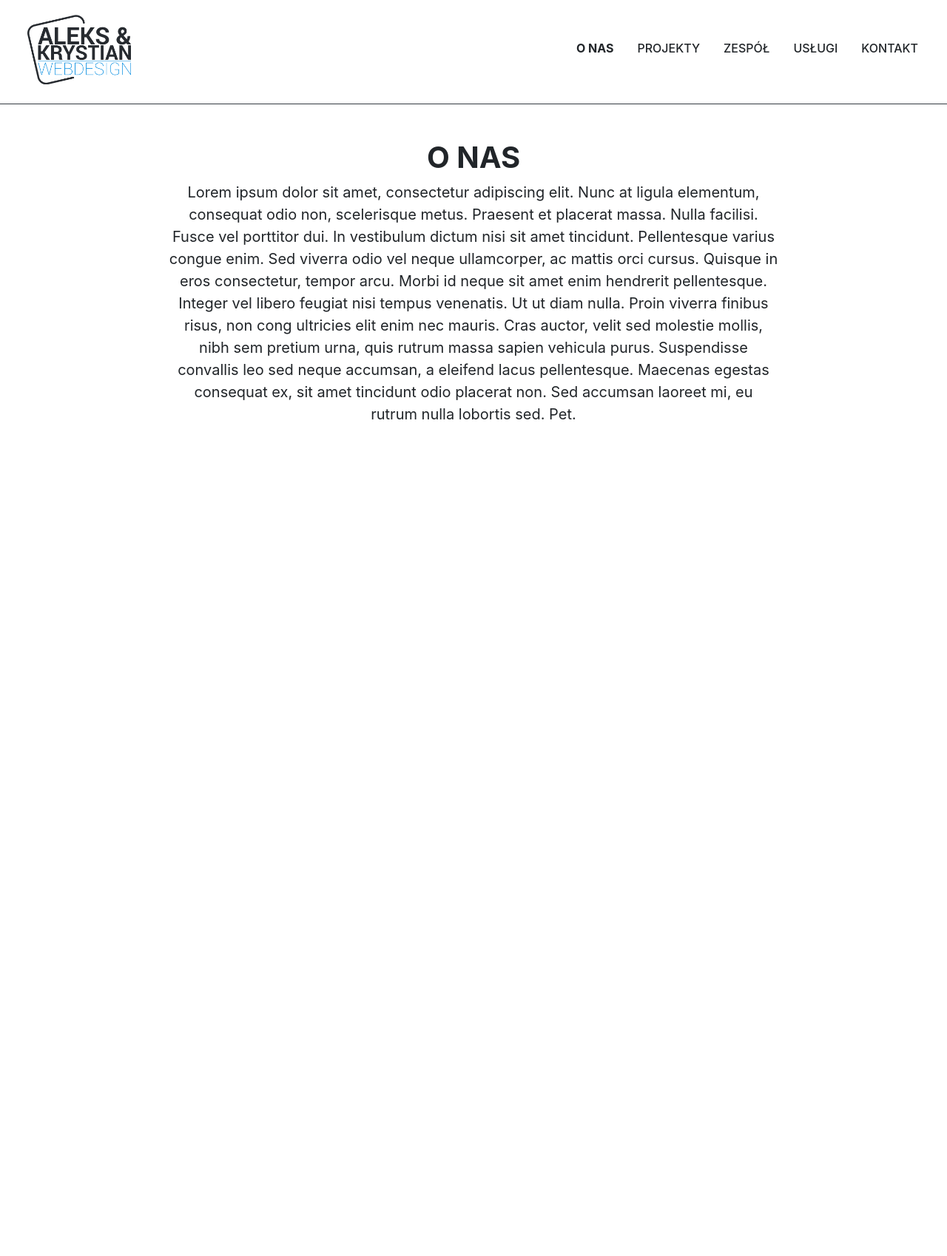
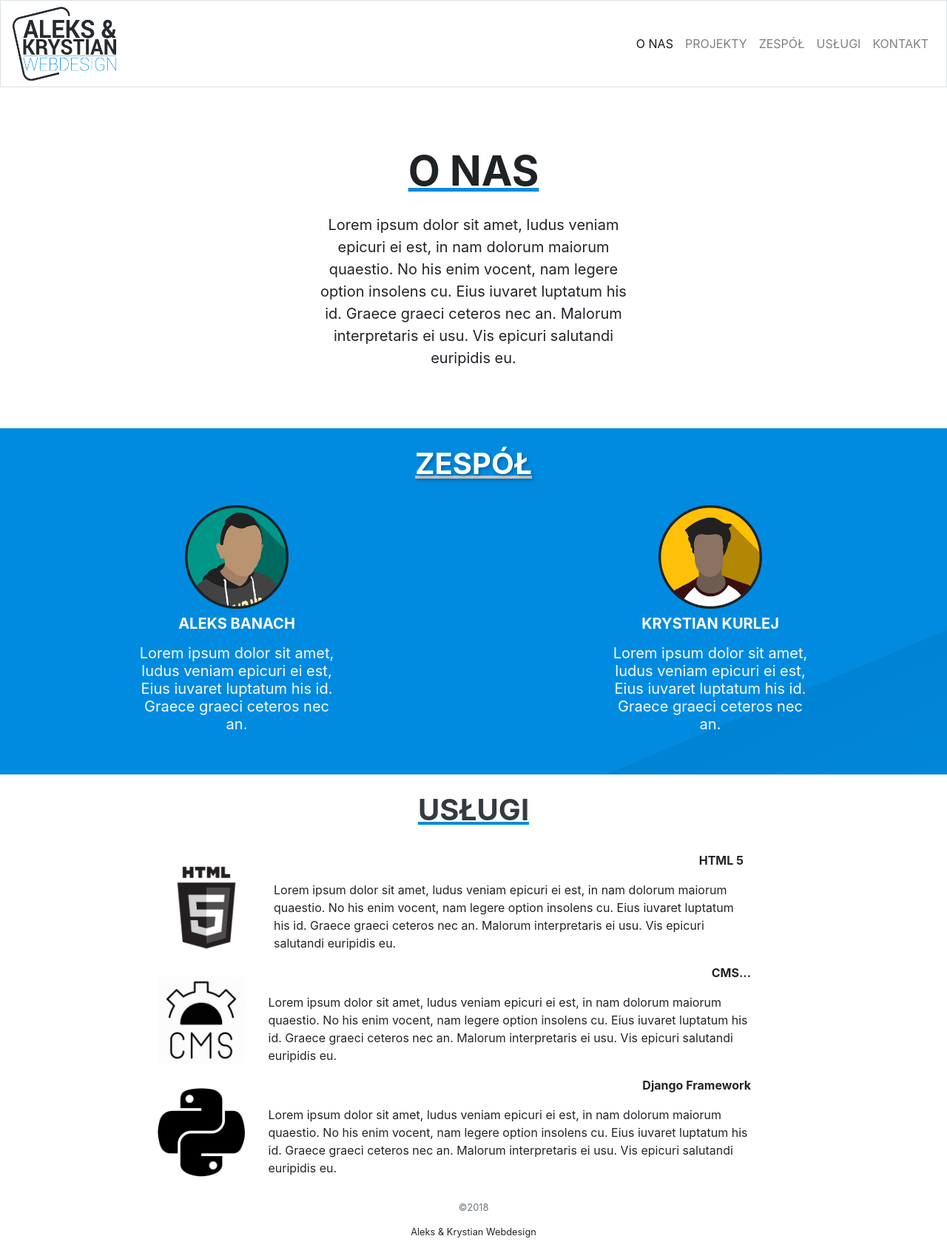
Before and after one commit to Aleks556/my-first-blog, a Django app: page / in a window 1280 px wide. Shown: the whole page at 74% size. Before the commit the page ends 567 px from the top, so only its background shows below. Run offline with Django 3.2, Linux system fonts and the light colour scheme; data that the repository does not hold is empty; some libraries are stand-ins or nearby versions.

Commit message:
Nowe pliki

```diff
--- a/blog/templates/blog/index.html
+++ b/blog/templates/blog/index.html
@@ -1,99 +1,98 @@
 {% load staticfiles %}
 <html lang="pl">
     <head>
-        <title>Strona startowa  </title>
+        <title>A&K Webdesign</title>
         <meta charset="utf-8">
         <meta http-equiv="X-UA-Compatible" content="IE=edge">
         <meta name="viewport" content="width=device-width, initial-scale=1">
 
-
-<link rel="stylesheet" href="https://stackpath.bootstrapcdn.com/bootstrap/4.1.3/css/bootstrap.min.css" integrity="sha384-MCw98/SFnGE8fJT3GXwEOngsV7Zt27NXFoaoApmYm81iuXoPkFOJwJ8ERdknLPMO" crossorigin="anonymous">
-<link rel="stylesheet" href="static/css/blog.css">
+        <link rel="stylesheet" href="https://stackpath.bootstrapcdn.com/bootstrap/4.1.3/css/bootstrap.min.css" integrity="sha384-MCw98/SFnGE8fJT3GXwEOngsV7Zt27NXFoaoApmYm81iuXoPkFOJwJ8ERdknLPMO" crossorigin="anonymous">
+        <link rel="stylesheet" href="static/css/blog.css">
 
     </head>
     <body>
-      <div class="container-fluid">
-        <div class="row">
-          <div class="col-2">
-              <center><img src="static/img/logo.png" width="140" height="100"  class="img-fluid" style="margin-top: 20px;" alt="Brand"></center>
-          </div>
-          <div class="col-10">
-            <div class="d-flex flex-row-reverse align-items-center p-2" style="height:140px" >
-              <a class="p-3 bd-light align-self-center h6 active" href="/cennik">KONTAKT</a>
-              <div class="p-3 bd-light align-self-center h6">USŁUGI</div>
-              <div class="p-3 bd-light align-self-center h6">ZESPÓŁ</div>
-              <div class="p-3 bd-light align-self-center h6">PROJEKTY</div>
-              <div class="p-3 bd-light align-self-center font-weight-bold h6">O NAS</div>
+
+      <nav class="navbar navbar-expand-lg navbar-light border">
+
+          <img src="static/img/logo.png" width="140" height="100" class="d-inline-block align-top" alt="Brand">
+          <button class="navbar-toggler" type="button" data-toggle="collapse" data-target="#navbarNavAltMarkup" aria-controls="navbarNavAltMarkup" aria-expanded="false" aria-label="Toggle navigation">
+            <span class="navbar-toggler-icon"></span>
+          </button>
+          <div class="collapse navbar-collapse">
+            <div class="navbar-nav ml-auto">
+              <a class="nav-item nav-link active" href="localhost:8000">O NAS</a>
+              <a class="nav-item nav-link " href="#">PROJEKTY</a>
+              <a class="nav-item nav-link" href="/cennik">ZESPÓŁ</a>
+              <a class="nav-item nav-link " href="#">USŁUGI</a>
+              <a class="nav-item nav-link " href="#">KONTAKT</a>
             </div>
           </div>
+      </nav>
+
+    <div class="position-relative overflow-hidden p-3  text-center bg-f2f2f2">
+      <div class="col-md-5 mx-auto p-5">
+        <h1 class="display-4 font-weight-bold p-3 "><font color="#1F2226" style="text-decoration: underline; -webkit-text-decoration-color: #008BE0;  text-decoration-color: #008BE0;">O NAS</font></h1>
+        <p class="lead font-weight-normal">Lorem ipsum dolor sit amet, ludus veniam epicuri ei est, in nam dolorum maiorum quaestio. No his enim vocent, nam legere option insolens cu. Eius iuvaret luptatum his id. Graece graeci ceteros nec an.
+          Malorum interpretaris ei usu. Vis epicuri salutandi euripidis eu.</p>
+      </div>
+    </div>
+
+    <div class="container-fluid" style="background-image: url('static/img/team-bg.jpg'); weight: 816px">
+      <div class="row">
+        <div class="col-sm-12"><p class="h1 text-white text-center font-weight-bold p-4" style="text-decoration: underline;  -webkit-text-decoration-color: #C0C4C4;  text-decoration-color: #C0C4C4;  text-shadow: 2px 2px 4px rgba(0,0,0, 0.3);">ZESPÓŁ</p></div>
+          <div class="col-sm-6">
+            <center><img src="static/img/aleks-photo.png" width="140" height="140"  class="img-fluid">
+            <p class="h5 text-white font-weight-bold p-2">ALEKS BANACH</p></center>
+            <div class="col-md-6 mx-auto text-light text-center position-relative overflow-hidden">
+              <p class="lead font-weight-normal h6">Lorem ipsum dolor sit amet, ludus veniam epicuri ei est, Eius iuvaret luptatum his id. Graece graeci ceteros nec an.</p>
+            </div>
+          </div>
+          <div class="col-sm-6">
+            <center><img src="static/img/krystian-photo.png" width="140" height="140"  class="img-fluid">
+            <p class="h5 text-white font-weight-bold p-2">KRYSTIAN KURLEJ</p></center>
+            <div class="col-md-6 mx-auto text-light text-center position-relative overflow-hidden">
+              <p class="lead font-weight-normal h6">Lorem ipsum dolor sit amet, ludus veniam epicuri ei est, Eius iuvaret luptatum his id. Graece graeci ceteros nec an.</p>
+            </div>
+          </div>
+          <div class="flex d-flex-fluid p-4"></div>
         </div>
       </div>
-      <div class="container-fluid bg-dark" style="height:1px;"></div>
-      <div class="position-relative overflow-hidden  text-center bg-f2f2f2">
-        <center><div class="col-md-8 p-lg-10 my-5">
-          <h1 class="display-5 font-weight-bold ">O NAS</h1>
-          <p class="lead font-weight-normal">Lorem ipsum dolor sit amet, consectetur adipiscing elit. Nunc at ligula elementum, consequat odio non, scelerisque metus. Praesent et placerat massa. Nulla facilisi. Fusce vel porttitor dui. In vestibulum dictum nisi sit amet tincidunt. Pellentesque varius congue enim. Sed viverra odio vel neque ullamcorper, ac mattis orci cursus. Quisque in eros consectetur, tempor arcu. Morbi id neque sit amet enim hendrerit pellentesque. Integer vel libero feugiat nisi tempus venenatis.
 
-            Ut ut diam nulla. Proin viverra finibus risus, non cong ultricies elit enim nec mauris. Cras auctor, velit sed molestie mollis, nibh sem pretium urna, quis rutrum massa sapien vehicula purus. Suspendisse convallis leo sed neque accumsan, a eleifend lacus pellentesque. Maecenas egestas consequat ex, sit amet tincidunt odio placerat non. Sed accumsan laoreet mi, eu rutrum nulla lobortis sed. Pet.</p>
+    <div class="container">
+      <p class="h1 text-white text-center text-dark font-weight-bold p-4"  style="text-decoration: underline; -webkit-text-decoration-color: #008BE0;  text-decoration-color: #008BE0;">USŁUGI</p>
+      <div class="row">
+        <div class="col-sm-3 p-3">
+          <center><img src="static/img/html-icon.png" width="120" height="120"  class="img-fluid float-right" alt="html"></center>
         </div>
-      </div></center>
+        <div class="col-sm-7">
+          <p class="text-right font-weight-bold">HTML 5</p>
+          <p class="">Lorem ipsum dolor sit amet, ludus veniam epicuri ei est, in nam dolorum maiorum quaestio. No his enim vocent, nam legere option insolens cu. Eius iuvaret luptatum his id. Graece graeci ceteros nec an. Malorum interpretaris ei usu. Vis epicuri salutandi euripidis eu.</p>
+        </div>
+        <div class="row">
+          <div class="col-sm-3 p-3">
+            <center><img src="static/img/cms-icon.png" width="120" height="120"  class="img-fluid float-right" alt="html"></center>
+          </div>
+          <div class="col-sm-7">
+            <p class="text-right font-weight-bold">CMS...</p>
+            <p class="">Lorem ipsum dolor sit amet, ludus veniam epicuri ei est, in nam dolorum maiorum quaestio. No his enim vocent, nam legere option insolens cu. Eius iuvaret luptatum his id. Graece graeci ceteros nec an. Malorum interpretaris ei usu. Vis epicuri salutandi euripidis eu.</p>
+          </div>
+      </div>
+      <div class="row">
+        <div class="col-sm-3 p-3">
+          <center><img src="static/img/python-icon.png" width="120" height="120"  class="img-fluid float-right" alt="html"></center>
+        </div>
+        <div class="col-sm-7">
+          <p class="text-right font-weight-bold">Django Framework</p>
+          <p class="">Lorem ipsum dolor sit amet, ludus veniam epicuri ei est, in nam dolorum maiorum quaestio. No his enim vocent, nam legere option insolens cu. Eius iuvaret luptatum his id. Graece graeci ceteros nec an. Malorum interpretaris ei usu. Vis epicuri salutandi euripidis eu.</p>
+        </div>
+    </div>
 
 
 
-
-
-
-          <!--
-          <div class="container">
-            <div class="row">
-              <h1><center>Aktualności</center></h1>
-                <div class="col-sm-2">
-                  <ul class="nav nav-pills nav-stacked">
-                    <li role="presentation" class="active"><a href="">Aktualności</a></li>
-                    <li role="presentation"><a href="/ekipa">Ekipa</a></li>
-                    <li role="presentation"><a href="#">Kontakt</a></li>
-                  </ul>
-                </div>
-              <div class="col-sm-7">
-                {% for post in posts %}
-                    <div>
-                      <h1>{{ post.title }}</h1>
-                      <p> Opublikowany {{ post.published_date }} </p>
-                      <br>
-                      <h4> {{ post.text|linebreaksbr }} </h4>
-                      <h6>Autor: {{ post.author }}</h6>
-                      <hr>
-
-                    </div>
-                {% endfor %}
-              </div>
-              <div class="col-sm-3">
-                <div class="panel panel-primary">
-                  <div class="panel-heading">Zarządzanie treścią</div>
-                  <div class="panel-body">
-                    <a href="admin">Zaloguj się do panelu administratora.</a>
-                  </div>
-                </div>
-              </div>
-            </div>
-          </div>
-
-          <footer class="footer">
-            <div class="container">
-              <span class="text-muted">Jakaś tam stopka</span>
-            </div>
-          </footer>
-
-          odtad juz zle
-
-          {% for post in posts %}
-              <div class="blog-post">
-                <h2 class="blog-post-title"> {{ post.title }} </h2>
-                <p class="blog-post-meta">{{ post.published_date }} by <a href="#">{{ post.author }}</a></p>
-
-                <p> {{ post.text|linebreaksbr }} </p>
-              </div><!-- /.blog-post
-            {% endfor %}-->
+    <footer class="container py-3 text-center">
+      <small class="d-block mb-3 text-muted">&copy;2018</small>
+      <p class="small h6 lead">Aleks & Krystian Webdesign</p>
+    </footer>
 
 
 
```
Also changed, not shown: blog/templates/blog/cennik.html (+78 -49 lines), blog/static/img/cms-icon.png (added), blog/static/img/html-icon.png (added), blog/static/img/python-icon.png (added).
